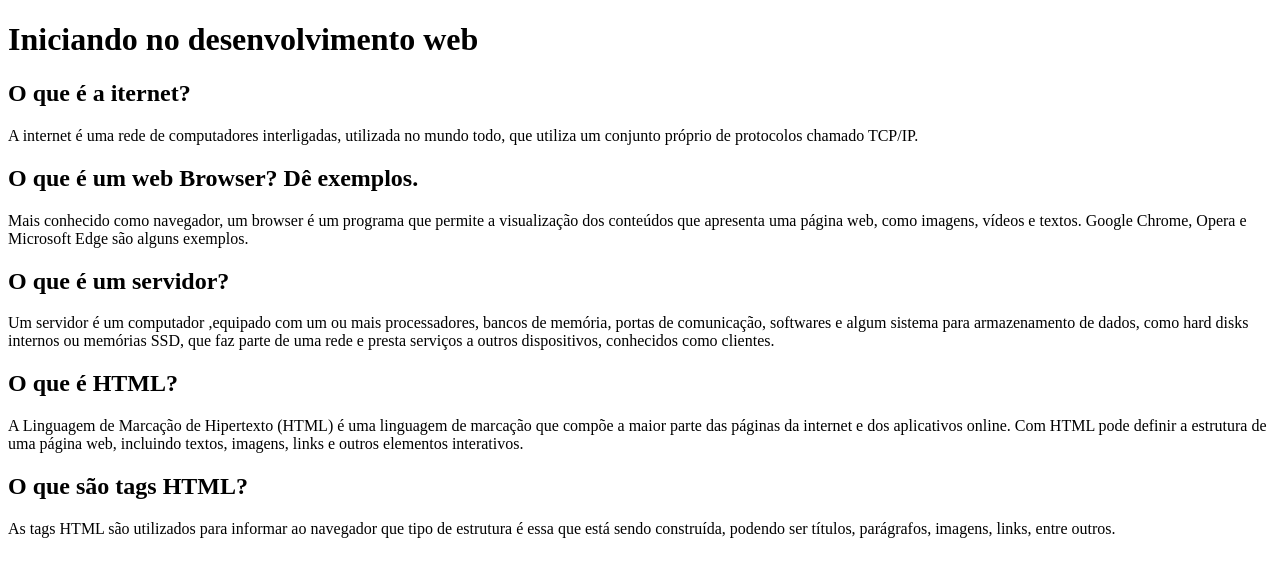
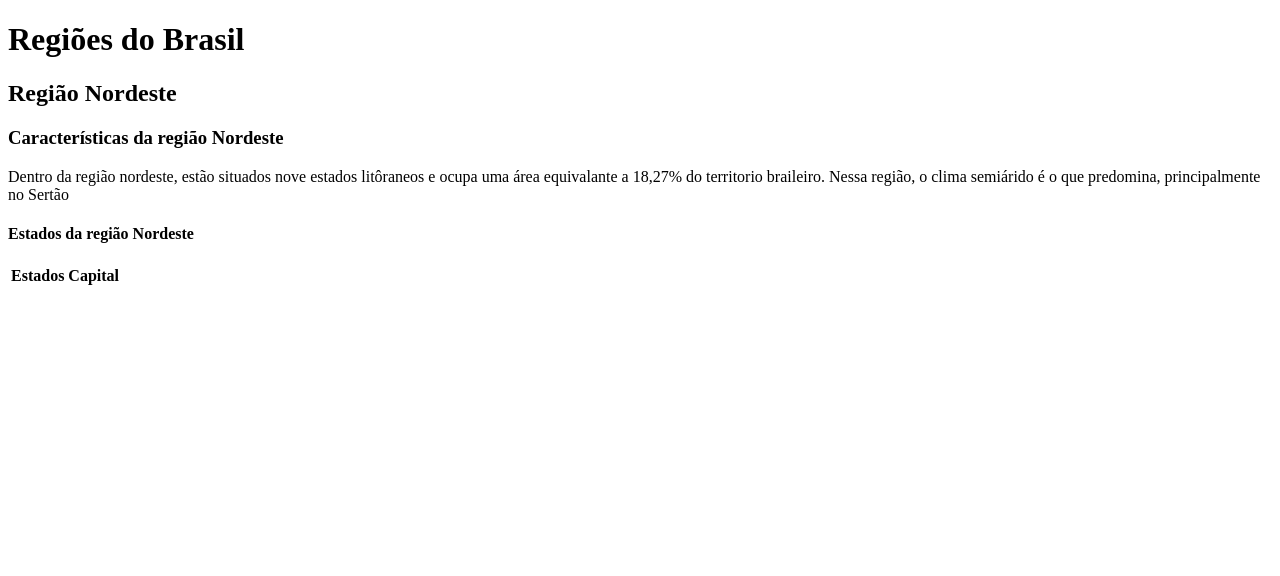
Before and after one commit to reverberaInformatica/projeto_gabrielly, a plain HTML site: page index.html in a window 1280 px wide. Drawn offline with Linux system fonts and the light colour scheme.

Commit message:
Primeiro commit da Gaby

```diff
--- a/index.html
+++ b/index.html
@@ -1,27 +1,22 @@
 <!DOCTYPE html>
-<html>
-
+<html lang="pt-BR">
 <head>
-    <title>Iniciando no desenvolvimento web</title>
+    <meta charset="UTF-8">
+    <meta name="viewport" content="width=device-width, initial-scale=1.0">
+    <title>Região Nordeste</title>
 </head>
-
 <body>
-    <h1>Iniciando no desenvolvimento web</h1>
-
-    <h2>O que é a iternet?</h2>
-        <p>A internet é uma rede de computadores interligadas, utilizada no mundo todo, que utiliza um conjunto próprio de protocolos chamado TCP/IP. </p>
-
-        <h2>O que é um web Browser? Dê exemplos. </h2>
-        <p>Mais conhecido como navegador, um browser é um programa que permite a visualização dos conteúdos que apresenta uma página web, como imagens, vídeos e textos. Google Chrome, Opera e Microsoft Edge são alguns exemplos.</p>
-
-        <h2>O que é um servidor?</h2>
-        <p>Um servidor é um computador ,equipado com um ou mais processadores, bancos de memória, portas de comunicação, softwares e algum sistema para armazenamento de dados, como hard disks internos ou memórias SSD, que faz parte de uma rede e presta serviços a outros dispositivos, conhecidos como clientes.</p>
-
-        <h2>O que é HTML?</h2>
-        <p>A Linguagem de Marcação de Hipertexto (HTML) é uma linguagem de marcação que compõe a maior parte das páginas da internet e dos aplicativos online. Com HTML pode definir a estrutura de uma página web, incluindo textos, imagens, links e outros elementos interativos.</p>
-
-        <h2> O que são tags HTML?</h2>
-        <p>As tags HTML são utilizados para informar ao navegador que tipo de estrutura é essa que está sendo construída, podendo ser títulos, parágrafos, imagens, links, entre outros.</p>
+   <h1>Regiões do Brasil</h1>
+   <h2>Região Nordeste</h2>
+   <h3> Características da região Nordeste</h3>
+   <p>Dentro da região nordeste, estão situados nove estados litôraneos e ocupa uma área equivalante a 18,27% do territorio braileiro. Nessa região, o clima semiárido é o que predomina, principalmente no Sertão </p>
+<h4> Estados da região Nordeste</h4>
+<table>
+    <tr>
+        <th>Estados</th>
+        <th>Capital</th>
+    </tr>
+</table>
 </body>
 
 </html>
```
Also changed, not shown: Pagina.html (added, +27 -0 lines).
